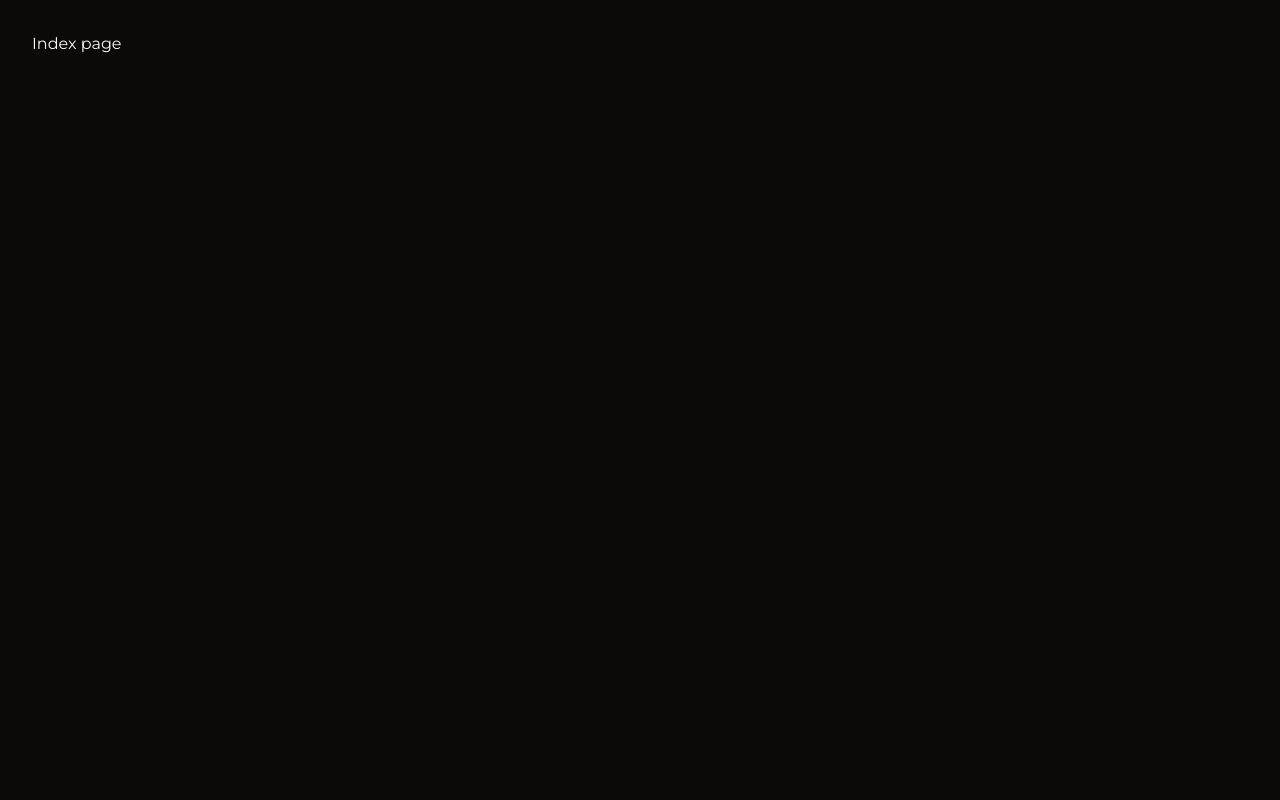
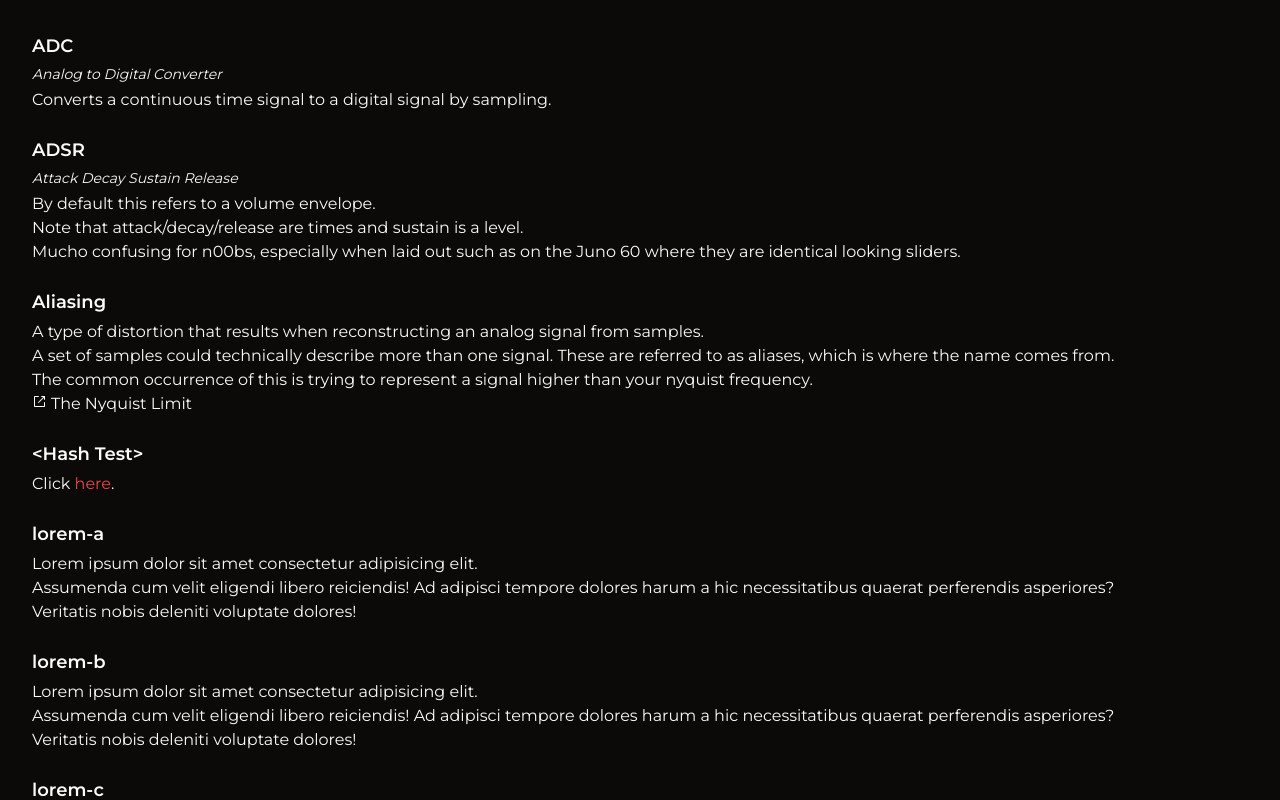
Before and after one commit to satelllte/dsp-terms, a Next.js app: page / in a window 1280 px wide. Shown: the top 800 px of the page. Built offline with nearby package versions, Linux system fonts and the light colour scheme.

Commit message:
Term: anchor test

```diff
--- a/src/app/page.tsx
+++ b/src/app/page.tsx
@@ -1,9 +1,58 @@
+import {Term, TermRow, TermExternalLink} from '@/components/Term';
+import Link from 'next/link';
+
 const IndexPage = () => {
 	return (
-		<div className='p-8'>
-			Index page
+		<div className='flex flex-col gap-6 p-8'>
+			<Term id='adc' term='ADC' expansion='Analog to Digital Converter'>
+				{/* eslint-disable-next-line no-warning-comments */}
+				{/* TODO: link to "continuous time" */}
+				{/* eslint-disable-next-line no-warning-comments */}
+				{/* TODO: link to "sampling" */}
+				<TermRow>Converts a continuous time signal to a digital signal by sampling.</TermRow>
+			</Term>
+			<Term id='adsr' term='ADSR' expansion='Attack Decay Sustain Release'>
+				{/* eslint-disable-next-line no-warning-comments */}
+				{/* TODO: link to "envelope" */}
+				<TermRow>By default this refers to a volume envelope.</TermRow>
+				<TermRow>Note that attack/decay/release are times and sustain is a level.</TermRow>
+				<TermRow>Mucho confusing for n00bs, especially when laid out such as on the Juno 60 where they are identical looking sliders.</TermRow>
+			</Term>
+			<Term id='aliasing' term='Aliasing'>
+				{/* eslint-disable-next-line no-warning-comments */}
+				{/* TODO: link to "nyquist" */}
+				<TermRow>A type of distortion that results when reconstructing an analog signal from samples.</TermRow>
+				<TermRow>A set of samples could technically describe more than one signal. These are referred to as aliases, which is where the name comes from.</TermRow>
+				<TermRow>The common occurrence of this is trying to represent a signal higher than your nyquist frequency.</TermRow>
+				<TermExternalLink href='http://www.slack.net/~ant/bl-synth/3.nyquist.html'>The Nyquist Limit</TermExternalLink>
+			</Term>
+			<Term id='hash-test' term='<Hash Test>'>
+				<TermRow>
+					Click <Link className='text-red-500' href='#lorem-a'>here</Link>.
+				</TermRow>
+			</Term>
+			<TermLorem id='lorem-a'/>
+			<TermLorem id='lorem-b'/>
+			<TermLorem id='lorem-c'/>
+			<TermLorem id='lorem-d'/>
+			<TermLorem id='lorem-e'/>
+			<TermLorem id='lorem-f'/>
+			<TermLorem id='lorem-g'/>
 		</div>
 	);
 };
 
+type TermLoremProps = {
+	id: string;
+};
+const TermLorem = ({id}: TermLoremProps) => {
+	return (
+		<Term id={id} term={id}>
+			<TermRow>Lorem ipsum dolor sit amet consectetur adipisicing elit.</TermRow>
+			<TermRow>Assumenda cum velit eligendi libero reiciendis! Ad adipisci tempore dolores harum a hic necessitatibus quaerat perferendis asperiores?</TermRow>
+			<TermRow>Veritatis nobis deleniti voluptate dolores!</TermRow>
+		</Term>
+	);
+};
+
 export default IndexPage;
--- /dev/null
+++ b/src/components/Term.tsx
@@ -0,0 +1,69 @@
+import Link from 'next/link';
+import {ExternalLinkIcon} from '@radix-ui/react-icons';
+
+type TermProps = {
+	id: string;
+	term: string;
+	expansion?: string;
+	children: React.ReactNode;
+};
+export const Term = ({id, term, expansion, children}: TermProps) => {
+	return (
+		<div>
+			<TermTitle id={id} term={term} expansion={expansion}/>
+			<dd>
+				{expansion && <div className='pb-1 text-sm italic'>{expansion}</div>}
+				<div>{children}</div>
+			</dd>
+		</div>
+	);
+};
+
+type TermRowProps = {
+	children: React.ReactNode;
+};
+export const TermRow = ({children}: TermRowProps) => {
+	return (
+		<p>{children}</p>
+	);
+};
+
+type TermExternalLinkProps = {
+	href: string;
+	children: React.ReactNode;
+};
+export const TermExternalLink = ({href, children}: TermExternalLinkProps) => {
+	return (
+		<Link className='inline-flex items-baseline gap-1' target='_blank' rel='noopener noreferrer' href={href}>
+			<ExternalLinkIcon/>
+			{children}
+		</Link>
+	);
+};
+
+type TermTitleProps = {
+	id: string;
+	term: string;
+	expansion?: string;
+};
+const TermTitle = ({id, term, expansion}: TermTitleProps) => {
+	if (expansion) {
+		return (
+			<Dt id={id}><abbr className='no-underline' title={expansion}>{term}</abbr></Dt>
+		);
+	}
+
+	return (
+		<Dt id={id}>{term}</Dt>
+	);
+};
+
+type DtProps = {
+	id: string;
+	children: React.ReactNode;
+};
+const Dt = ({id, children}: DtProps) => {
+	return (
+		<dt id={id} className='pb-1 text-lg font-semibold'>{children}</dt>
+	);
+};
```
